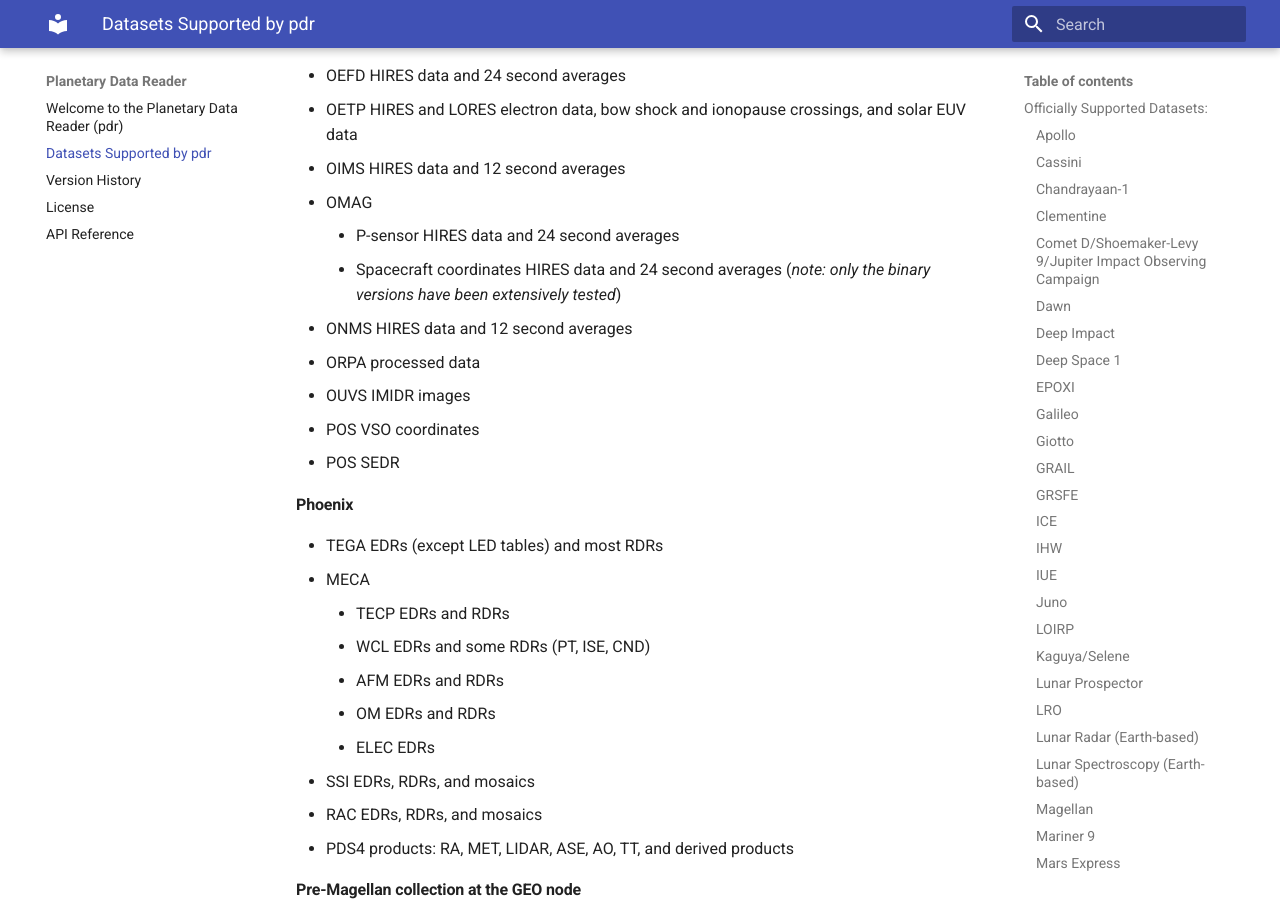
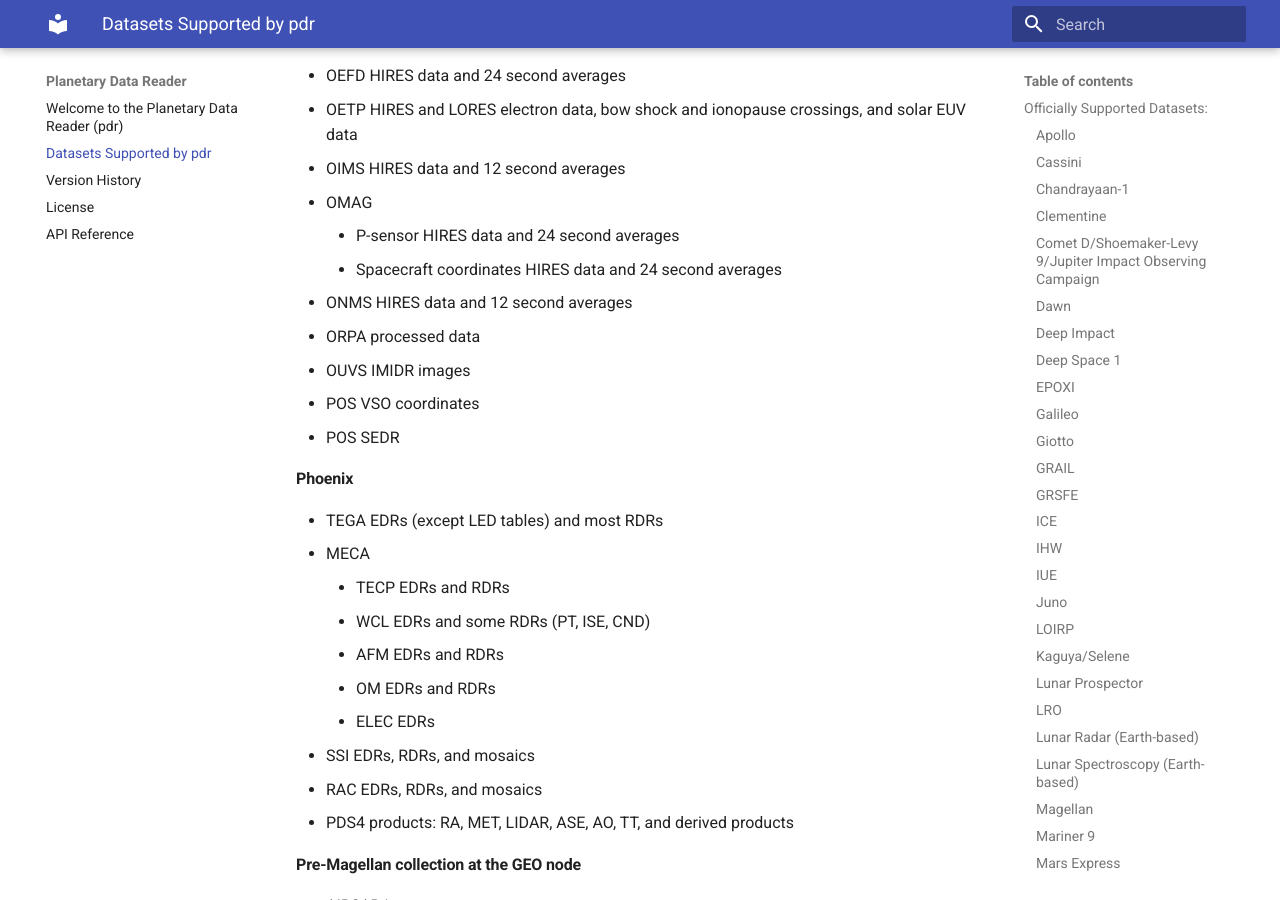
Before and after one commit to MillionConcepts/pdr, an MkDocs documentation site: the page built from docs/supported_datasets.md, in a window 1280 px wide and 900 px high, scrolled down 12562 px. Built offline with MkDocs 1.6.1 and Material for MkDocs 9.7.7, drawn with Linux system fonts in a browser that asks for light colours; some of the changed text lies outside the part shown.

Commit message:
update the support docs

```diff
--- a/docs/supported_datasets.md
+++ b/docs/supported_datasets.md
@@ -388,8 +388,7 @@
   - OIMS HIRES data and 12 second averages
   - OMAG
     - P-sensor HIRES data and 24 second averages
-    - Spacecraft coordinates HIRES data and 24 second averages (*note: only
-      the binary versions have been extensively tested*)
+    - Spacecraft coordinates HIRES data and 24 second averages
   - ONMS HIRES data and 12 second averages
   - ORPA processed data
   - OUVS IMIDR images
@@ -561,8 +560,6 @@
   - HiRISE RDRs and DTMs (the .jp2 products)
 #### MSL
   - CheMin Film EDRs (have efm in filename)
-#### Pioneer Venus Orbiter
-  - OMAG spacecraft coordinates: HIRES data and 24 second averages (ASCII versions)
 #### Rosetta
   - Orbiter:
     - VIRTIS EDRs
```
Also changed, not shown: CHANGELOG.md (+1 -0 lines).
